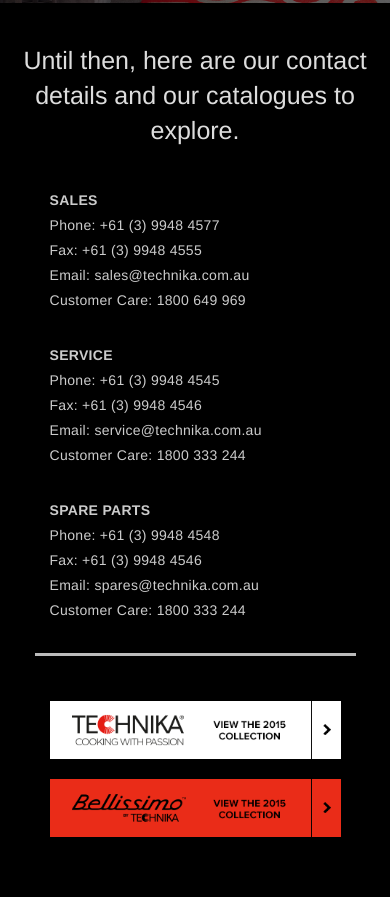
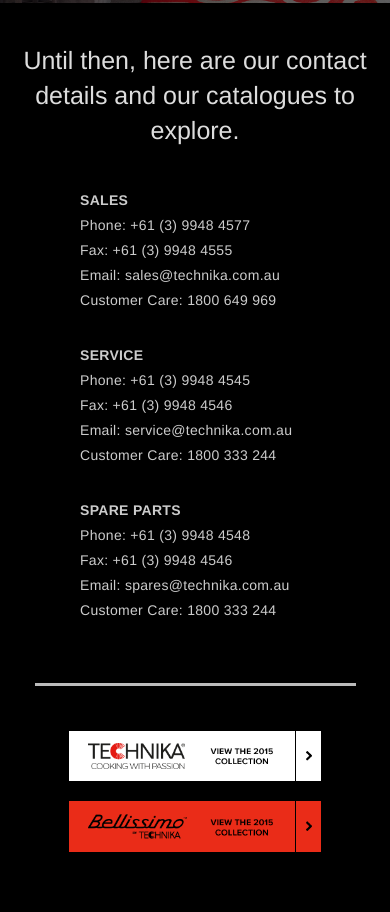
Before and after one commit to Jayzz55/technica-landpage, a website: page index.html in a window 390 px wide. Shown: the part 436-1348 px from the top of the page. Drawn offline with Linux system fonts and the light colour scheme.

Commit message:
make contacts layout better

```diff
--- a/css/style.scss
+++ b/css/style.scss
@@ -62,7 +62,7 @@
   width: 100%;
   height: 1px;
   border-top: 1px solid #bbb;
-  margin: auto;
+  margin: 30px auto;
 }
 
 /*FOOTER*/
@@ -70,7 +70,6 @@
   background: black;
   img {
     width: 100%;
-    max-width: 400px;
     margin: 10px auto;
   }
 }
@@ -85,20 +84,20 @@
 @media screen and (max-width: 1200px) {
   /*CONTACT SECTION*/
   #contact {
-    p {
-      text-align: left;
-      font-size: 1.35rem;
-      line-height: 25px;
-      margin-bottom: 30px;
-    }
+    width: 80%;
   }
   .center-line {
     border-top: 3px solid #bbb;
-    margin-bottom: 30px;
+  }
+
+  #footer {
+    margin: auto;
+    width: 80%;
+    padding-bottom: 50px;
   }
 }
 
-@media screen and (max-width: 700px) {
+@media screen and (max-width: 768px) {
 
   /*HEADER SECTION*/
   #technical-logo {
@@ -136,6 +135,7 @@
       font-size: 1.4rem;
       line-height: 25px;
       margin-bottom: 30px;
+      width: 230px;
     }
   }
 
@@ -147,7 +147,8 @@
   /*FOOTER SECTION*/
   #footer {
     margin: auto;
-    width: 90%;
+    // width: 90%;
+    max-width: 400px;
     img {
       margin: 10px auto;
     }
--- a/index.html
+++ b/index.html
@@ -31,8 +31,8 @@
       <p class="lead" id="contact-message">Until then, here are our contact details and our catalogues to explore.</p>
     </div>
     <div class="container" id="contact">
-      <div class="col-lg-4 col-md-6">
-        <p>
+      <div class="col-sm-4">
+        <p class="center-block">
           <strong>sales</strong><br/>
           Phone:  +61 (3) 9948 4577<br/>
           Fax:  +61 (3) 9948 4555<br/>
@@ -40,8 +40,8 @@
           Customer Care:  1800 649 969
         </p>
       </div>
-      <div class="col-lg-4 col-md-6">
-        <p>
+      <div class="col-sm-4">
+        <p class="center-block">
           <strong>service</strong><br/>
           Phone:  +61 (3) 9948 4545<br/>
           Fax:  +61 (3) 9948 4546<br/>
@@ -49,8 +49,8 @@
           Customer Care:  1800 333 244<br/>
         </p>
       </div>
-      <div class="col-lg-4 col-md-6">
-        <p>
+      <div class="col-sm-4">
+        <p class="center-block">
           <strong>spare parts</strong><br/>
           Phone:  +61 (3)  9948 4548<br/>
           Fax:  +61 (3) 9948 4546<br/>
@@ -64,10 +64,10 @@
 
   <footer class="footer-section">
     <div class="container" id="footer">
-      <div class="col-lg-6">
+      <div class="col-sm-6">
         <a href="#"><img src="./assets/button_white.png" alt="Technika collection"></a>
       </div>
-      <div class="col-lg-6">
+      <div class="col-sm-6">
         <a href="#"><img src="./assets/button_red.png" alt="Bellissimo collection"></a>
       </div>
     </div>
```
Also changed, not shown: css/style.css.
